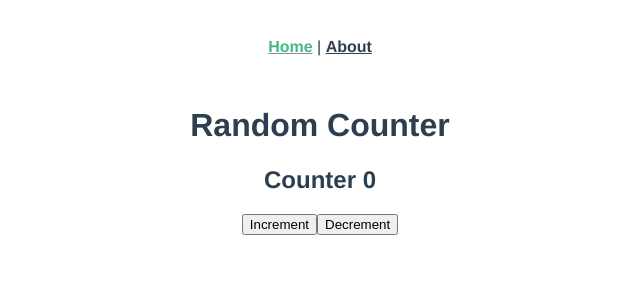
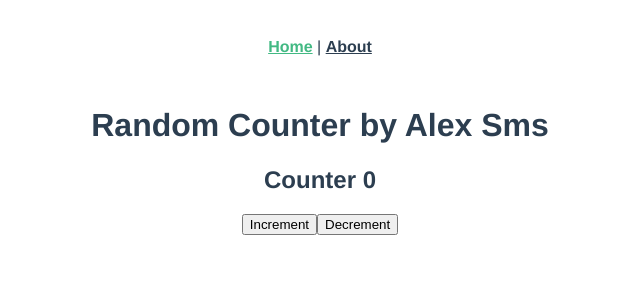
Before and after one commit to alexandersms/vue-app-test-buddy, a Vue app: page / in a window 1280 px wide. Shown: the top 300 px of the page, without its empty margins (320-960 px from the left). Built offline with nearby package versions, Linux system fonts and the light colour scheme.

Commit message:
Mise à jour du text

```diff
--- a/src/views/Home.vue
+++ b/src/views/Home.vue
@@ -1,6 +1,6 @@
 <template>
   <div class="home">
-    <h1>Random Counter</h1>
+    <h1>Random Counter by Alex Sms</h1>
     <h2>Counter {{ counter }}</h2>
     <button id="increment" @click="increment">Increment</button>
     <button id="decrement" @click="decrement">Decrement</button>
```
